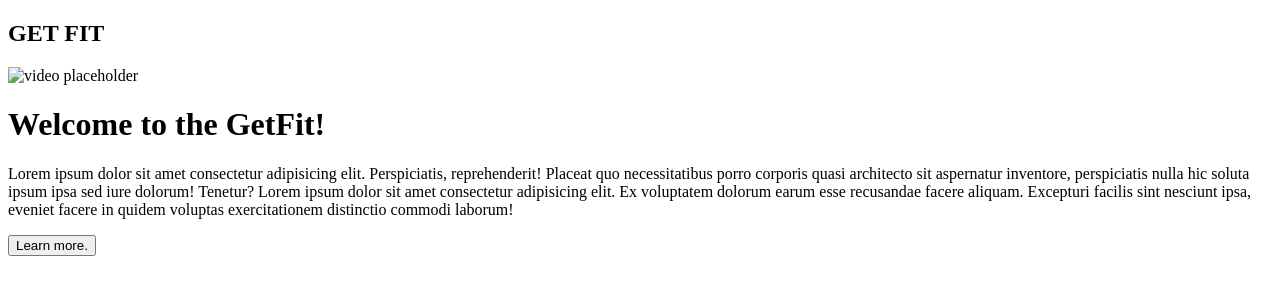
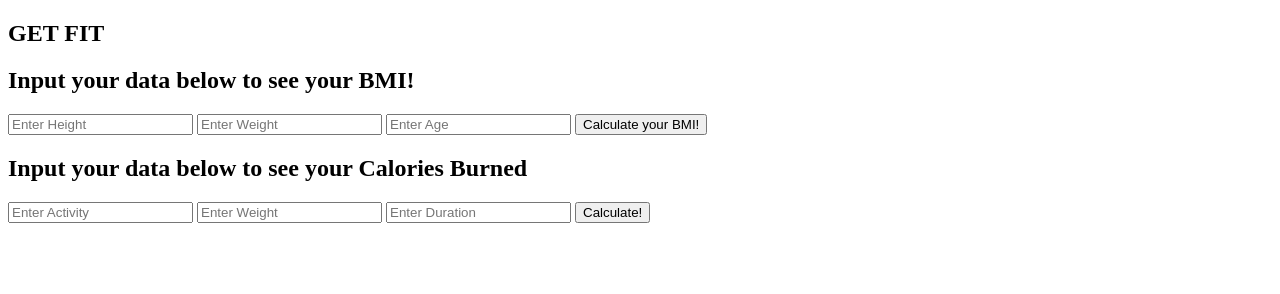
Before and after one commit to darvinmarte/getfit, a plain HTML site: page index.html in a window 1280 px wide. Drawn offline with Linux system fonts and the light colour scheme.

Commit message:
created containers Input and Buttons

```diff
--- a/index.html
+++ b/index.html
@@ -15,21 +15,26 @@
     </main>
 <script src="./assets/js/script.js"></script>
 
-<div class="container">
-    <div class="row align-items-end">
+<div class="container bmiInput">
+    <div class="row">
         <div class="col-12 col-md-6">
-            <img class='img-fluid' src="./../Images/02-placeholder.png" alt="video placeholder">
+            <h2>Input your data below to see your BMI!</h2>
+            <input class="height" type="text" placeholder="Enter Height" aria-label="default input example">
+            <input class="weight" type="text" placeholder="Enter Weight" aria-label="default input example">
+            <input class="age" type="text" placeholder="Enter Age" aria-label="default input example">
+            <button class="calcBmiBtn btn-primary">Calculate your BMI!</button>
         </div>
+    </div>
+</div>
+
+<div class="container calInput">
+    <div class="row">
         <div class="col-12 col-md-6">
-            <h1>Welcome to the GetFit!</h1>
-            <p>Lorem ipsum dolor sit amet consectetur adipisicing elit. Perspiciatis, reprehenderit! Placeat quo
-                necessitatibus porro corporis quasi architecto sit aspernatur inventore, perspiciatis nulla hic soluta
-                ipsum
-                ipsa sed iure dolorum! Tenetur? Lorem ipsum dolor sit amet consectetur adipisicing elit. Ex voluptatem
-                dolorum earum esse recusandae facere aliquam. Excepturi facilis sint nesciunt ipsa, eveniet facere in
-                quidem
-                voluptas exercitationem distinctio commodi laborum!</p>
-            <button class="btn btn-primary">Learn more.</button>
+            <h2>Input your data below to see your Calories Burned</h2>
+            <input class="activity" type="text" placeholder="Enter Activity" aria-label="default input example">
+            <input class="actWeight" type="text" placeholder="Enter Weight" aria-label="default input example">
+            <input class="duration" type="text" placeholder="Enter Duration" aria-label="default input example">
+            <button class="calBurnBtn btn-primary">Calculate!</button>
         </div>
     </div>
 </div>
```
